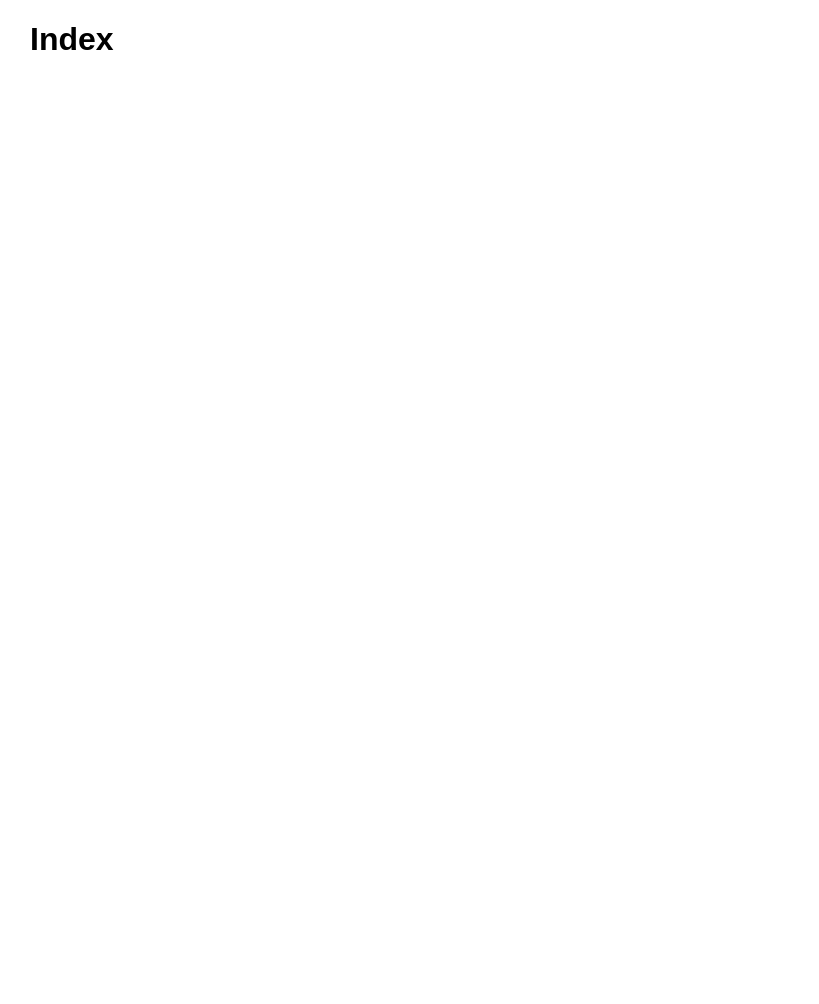
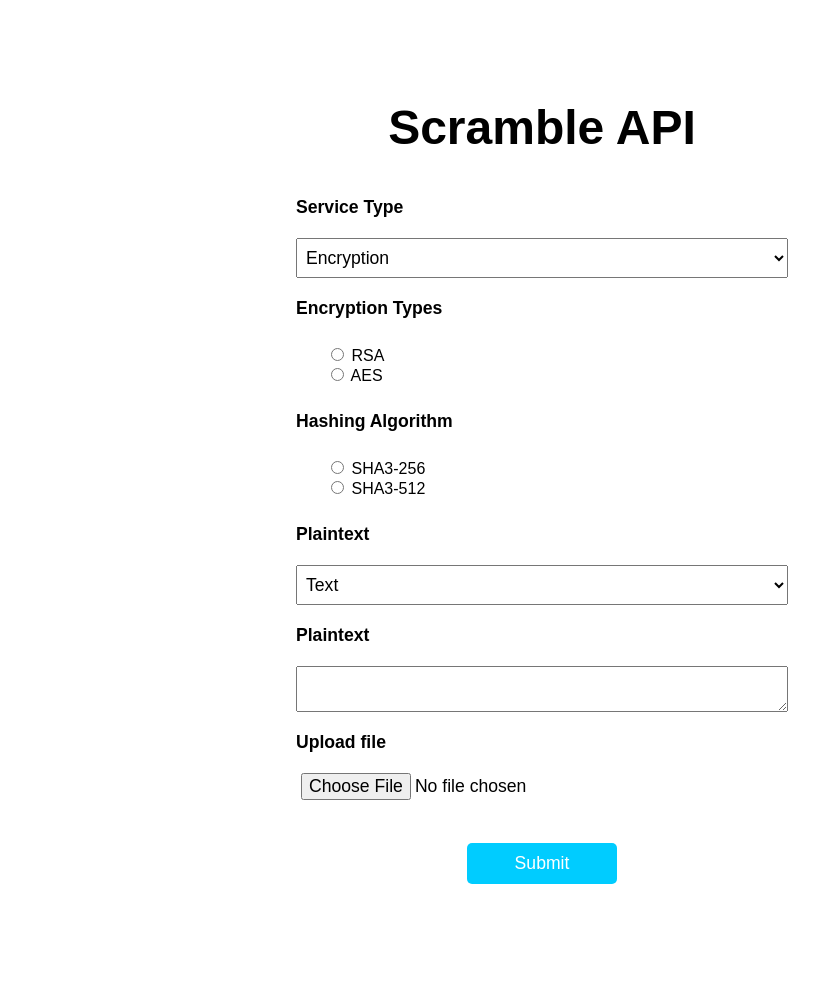
Before and after one commit to sedexdev/scramble-api-frontend, a Flask app: page / in a window 1280 px wide. Before the commit the part shown is almost empty. Shown: the whole page, without its empty margins (98-917 px from the left). Before the commit the page ends 50 px from the top, so only its background shows below. Run offline with Flask 2, Linux system fonts and the light colour scheme; some libraries are stand-ins or nearby versions.

Commit message:
create basic API form

```diff
--- a/core/forms.py
+++ b/core/forms.py
@@ -0,0 +1,48 @@
+from flask_wtf import FlaskForm
+from flask_wtf.file import FileField, FileAllowed, FileRequired
+from wtforms import RadioField, SelectField, SubmitField, TextAreaField
+from wtforms.validators import DataRequired
+
+
+class APIForm(FlaskForm):
+
+    service = SelectField(
+        'Service Type',
+        choices=[
+            ('encrypt', 'Encryption'),
+            ('hash', 'Hashing')
+        ],
+        validators=[DataRequired()])
+
+    encryption = RadioField(
+        'Encryption Types',
+        choices=[
+            ('rsa', 'RSA'),
+            ('aes', 'AES')
+        ])
+
+    hashing = RadioField(
+        'Hashing Algorithm',
+        choices=[
+            ('sha256', 'SHA3-256'),
+            ('sha512', 'SHA3-512'),
+        ]
+    )
+
+    plaintext = SelectField(
+        'Plaintext',
+        choices=[
+            ('text', 'Text'),
+            ('file', 'File')
+        ],
+        validators=[DataRequired()])
+
+    text = TextAreaField('Plaintext')
+
+    file_upload = FileField(
+        'Upload file',
+        validators=[
+            FileRequired(),
+            FileAllowed(['.txt', '.pdf', '.docx'], 'Text files only!')])
+
+    submit = SubmitField('Submit')
--- a/core/templates/index.html
+++ b/core/templates/index.html
@@ -2,6 +2,24 @@
 
 {% block body %}
 
-<h1>Index</h1>
+<div class="form-container">
+    <h1 class="form-heading">Scramble API</h1>
+    <form class="form">
+        {{ form.hidden_tag() }}
+        {{ form.service.label(class='form-label') }}
+        {{ form.service(class='form-input') }}
+        {{ form.encryption.label(class="form-label") }}
+        {{ form.encryption(class="form-radio") }}
+        {{ form.hashing.label(class="form-label") }}
+        {{ form.hashing(class="form-radio") }}
+        {{ form.plaintext.label(class='form-label') }}
+        {{ form.plaintext(class='form-input') }}
+        {{ form.text.label(class='form-label') }}
+        {{ form.text(class='form-input') }}
+        {{ form.file_upload.label(class='form-label') }}
+        {{ form.file_upload(class='form-input') }}
+        {{ form.submit(class='submit-btn') }}
+    </form>
+</div>
 
 {% endblock %}
--- a/core/views.py
+++ b/core/views.py
@@ -1,15 +1,30 @@
-from flask import Blueprint, render_template, request
+from flask import Blueprint, flash, render_template
+from .forms import APIForm
+import requests
 
 core_blueprint = Blueprint(
     'core',
     __name__,
     template_folder='templates')
 
+url = 'www.example.com'
+
 
 @core_blueprint.route('/', methods=['GET', 'POST'])
 def index():
-    if request.method == 'POST':
-        pass
-    return render_template(
-        'index.html',
-        title='Index')
+    form = APIForm()
+    if form.validate_on_submit():
+        res = requests.post(url, data={
+            'service': form.serivce.data,
+            'encryption': form.encryption.data,
+            'hashing': form.hashing.data,
+            'plaintext': form.plaintext.data,
+            'text': form.text.data,
+            'file': form.file_upload.data
+        })
+        if res.status_code == 200:
+            flash(res.message, 'message')
+        else:
+            flash(res.message, 'warning')
+        return render_template('index.html', title='Scramble API', form=form)
+    return render_template('index.html', title='Scramble API', form=form)
--- a/static/main.css
+++ b/static/main.css
@@ -27,10 +27,10 @@ html, body {
     background-color: red;
 }
 
-/* User forms */
+/* API forms */
 .form-container {
     text-align: center;
-    margin-top: 200px;
+    margin: 100px 0;
 }
 .form {
     width: 50%;
@@ -44,6 +44,7 @@ html, body {
 .form-label {
     text-align: left;
     font-size: 1.1rem;
+    font-weight: bold;
     margin: 10px;
 }
 .form-input {
@@ -51,6 +52,10 @@ html, body {
     font-size: 1.1rem;
     padding-left: 5px;
     margin: 10px;
+}
+.form-radio {
+    list-style-type: none;
+    text-align: left;
 }
 .submit-btn {
     width: 150px;
```
